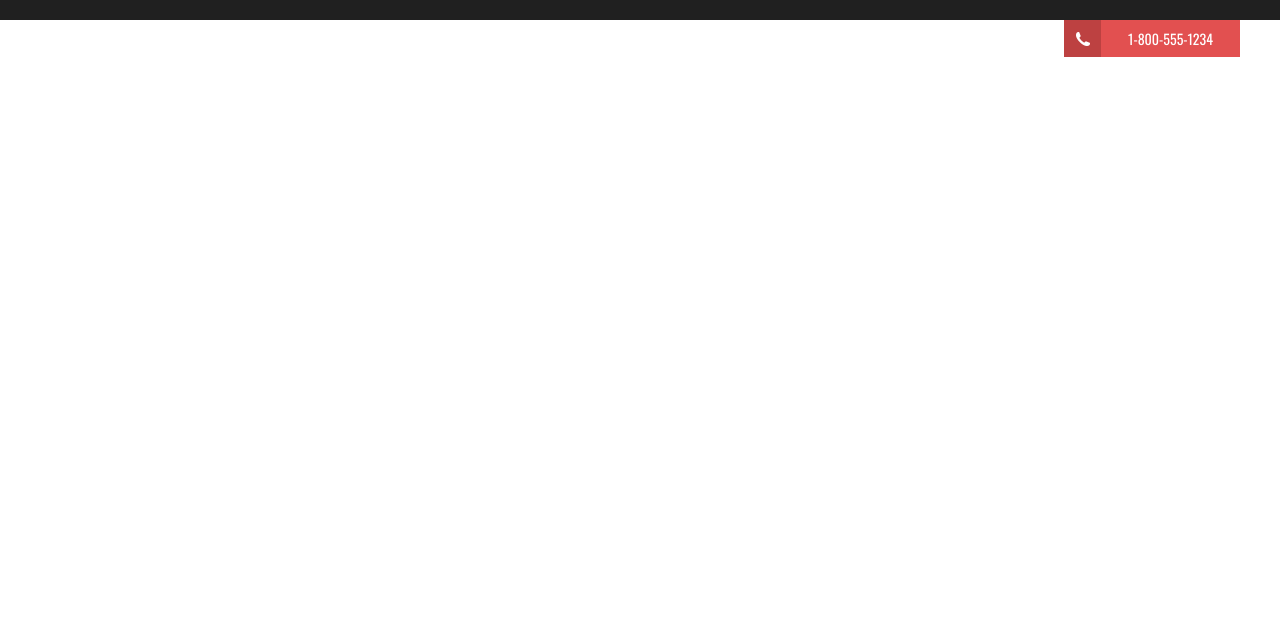
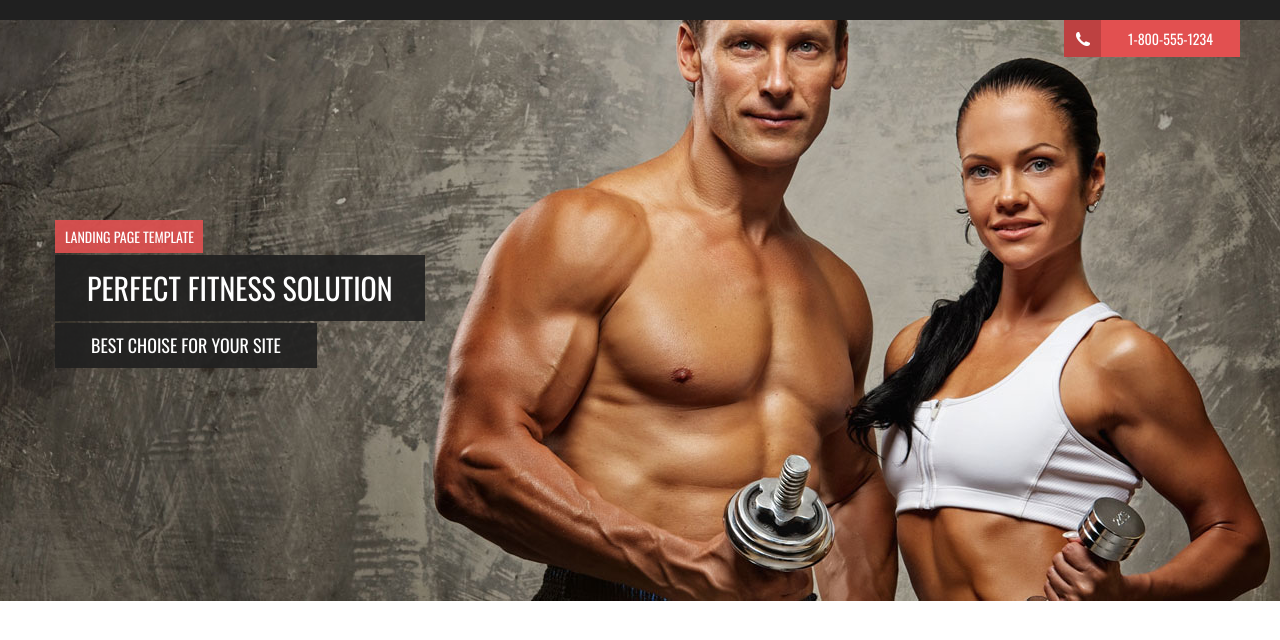
Before and after one commit to lendkutia/fitness_time_assignment, a plain HTML site: page index.html in a window 1280 px wide. Shown: the part 80-720 px from the top of the page. Drawn offline with nearby package versions, Linux system fonts and the light colour scheme.

Commit message:
Hero Banner Styles

```diff
--- a/app.css
+++ b/app.css
@@ -233,3 +233,54 @@ body {
   background-color: #e25050;
 }
 /* END HEADER */
+
+/* HERO BANNER  /  SLIDER */
+
+.hero-banner-item {
+  height: 581px;
+  background-repeat: no-repeat;
+  background-position: center;
+  background-size: cover;
+  overflow: hidden;
+  display: inline-block;
+  width: 100%;
+  margin-right: -4px;
+  position: relative;
+}
+.hero-banner-item__content {
+  float: left;
+  width: 100%;
+  color: white;
+  position: absolute;
+  top: 50%;
+  left: 0;
+  -webkit-transform: translateY(-50%);
+  transform: translateY(-50%);
+  margin-top: -17px;
+}
+.hero-banner-item__content span {
+  background-color: rgba(226, 80, 80, 0.902);
+  text-transform: uppercase;
+  padding: 6px 9px 6px 10px;
+  float: left;
+  clear: both;
+  margin-bottom: 2px;
+}
+.hero-banner-item__content h1,
+.hero-banner-item__content p {
+  background-color: rgba(32, 32, 32, 0.902);
+  float: left;
+  clear: both;
+  text-transform: uppercase;
+}
+.hero-banner-item__content h1 {
+  font-size: 30px;
+  margin-bottom: 2px;
+  padding: 10px 32px 11px 32px;
+}
+.hero-banner-item__content p {
+  font-size: 18px;
+  padding: 9px 36px 10px 36px;
+}
+
+/* END HERO BANNER  /  SLIDER */
--- a/index.html
+++ b/index.html
@@ -82,7 +82,25 @@
     <!-- BEGIN MAIN -->
     <main id="main" class="main_content">
       <div class="mainWrap">
+       <!-- HERO BANNER -->
+        <div class="hero-banner block-section">
+          <div
+            class="hero-banner-item"
+            style="background-image:url(assets/slide-1.jpg)"
+          >
+            <div class="hero-banner-item__content">
+              <div class="container">
+                <span>landing page template</span>
+                <h1>PERFECT Fitness SOLUTION</h1>
+                <p>best choise for your site</p>
+              </div>
+            </div>
+          </div>
 
+        </div>
+        <span class="slide-control prev-slide" id="#prev"> &nbsp;</span>
+        <span class="slide-control next-slide" id="next"> &nbsp;</span>
+    <!-- /HERO BANNER -->
       </div>
     </main>
     <!-- END MAIN -->
```
Also changed, not shown: assets/slide-1.jpg (added), assets/slide-2.jpg (added).
